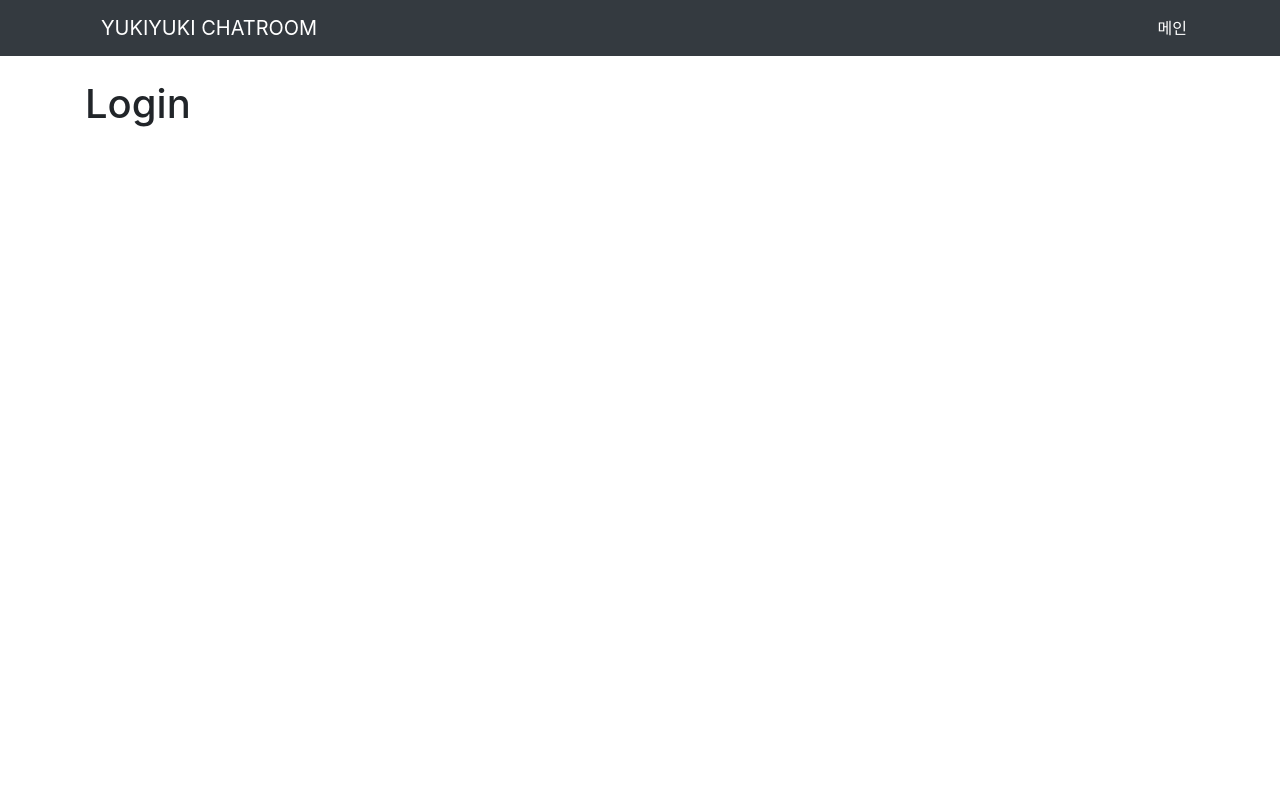
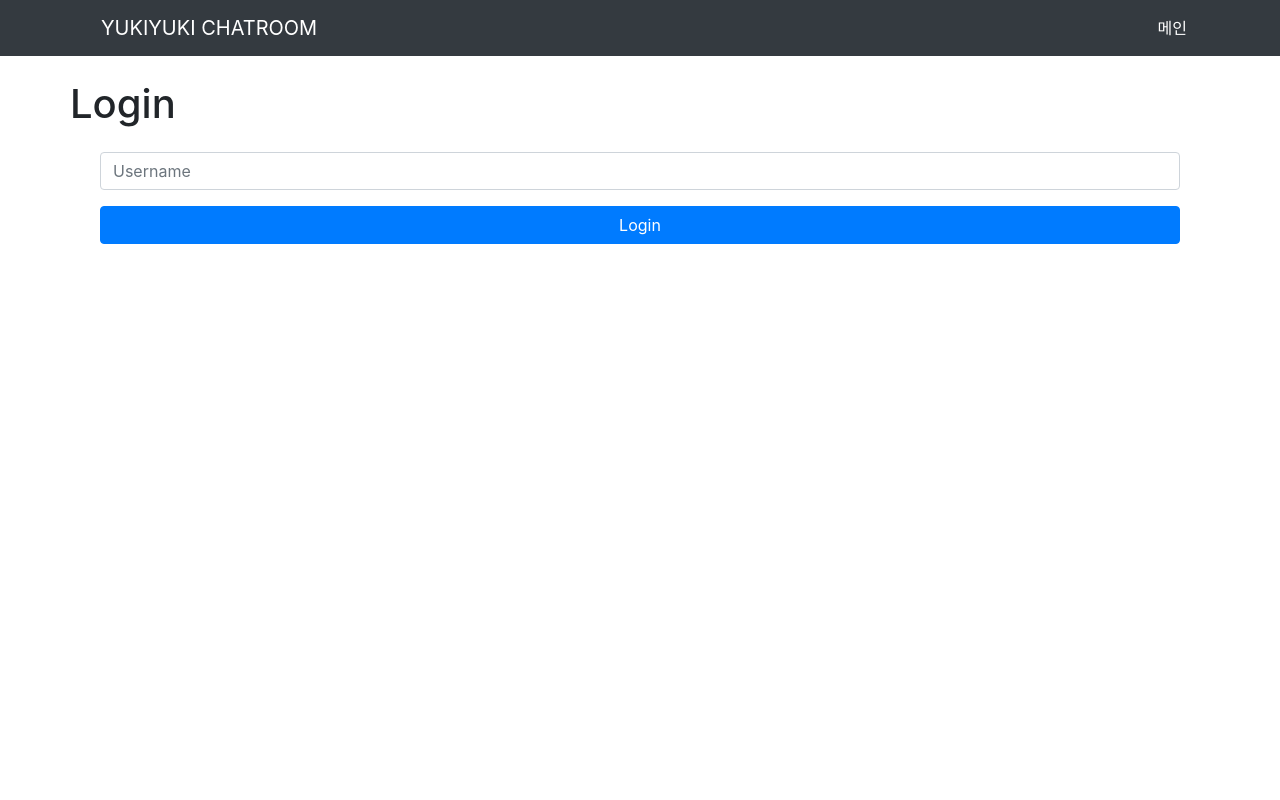
Before and after one commit to chorim/simple-chat-frontend, a Nuxt app: page / in a window 1280 px wide. Shown: the top 800 px of the page. Built offline with nearby package versions, Linux system fonts and the light colour scheme; no server answers.

Commit message:
Fix typo

```diff
--- a/components/TopHeader.vue
+++ b/components/TopHeader.vue
@@ -4,7 +4,7 @@
 		<b-nav class="navbar navbar-expand-lg navbar-dark bg-dark fixed-top">
 			<div class="container">
 				<b-navbar class="navbar-brand" href="/">YUKIYUKI CHATROOM</b-navbar>
-				<b-navbar-toggle class="navbar-toggler" type="button" data-toggle="collapse" data-target="#navbarResponsive" aria-controls="navbarResponsive" aria-expanded="false" aria-label="Toggle navigation">
+				<b-navbar-toggle class="navbar-toggler" type="button" data-toggle="collapse" target="navbarResponsive" aria-controls="navbarResponsive" aria-expanded="false" aria-label="Toggle navigation">
 					<span class="navbar-toggler-icon"></span>
 				</b-navbar-toggle>
 				<b-collapse class="collapse navbar-collapse" id="navbarResponsive">
--- a/pages/index.vue
+++ b/pages/index.vue
@@ -1,14 +1,48 @@
 <template>
-	<h1 class="my-4 text-center text-lg-left">Login</h1>
+	<div>
+		<div class="row">
+			<h1 class="my-4 text-center text-lg-left">Login</h1>
+			<b-form @submit.prevent="onSubmit" class="form-horizontal col-12">
+				<div class="form-group">
+					<b-col sm="12">
+						<b-form-input
+							v-model="form.username"
+							name="username"
+							id="username"
+							class="form-control input-lg"
+							placeholder="Username"
+							required></b-form-input>
+					</b-col>
+				</div>
+
+				<div class="form-group">
+					<b-col sm="12">
+						<b-button variant="primary" class="btn-block" id="loginBtn" type="submit">Login</b-button>
+					</b-col>
+				</div>
+			</b-form>
+		</div>
+	</div>
 </template>
 
 <script>
+import socket from '~/plugins/socket.io'
 
 export default {
+  data() {
+    return {
+      form: {
+        username: ''
+      }
+    }
+  },
+  methods: {
+    onSubmit() {
 
+	    socket.emit('login', {username: this.form.username})
+	    this.$router.replace('/list')
+
+    }
+  }
 }
 </script>
-
-<style>
-
-</style>
```
Also changed, not shown: 2 other files (tests, documents, lock files or other folders).
